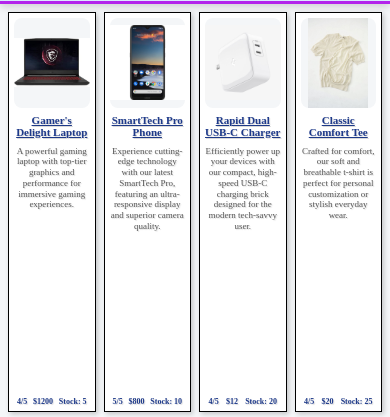
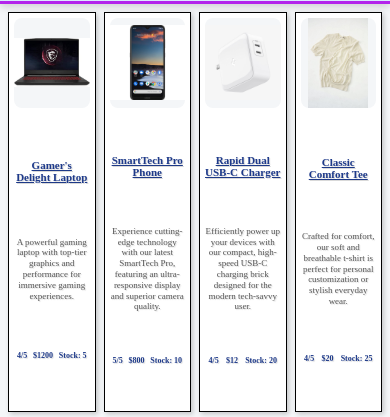
Before and after one commit to taygangillespie/cis371-assignment1-Taygan-Gillespie, a website built with Vite: page index.html in a window 390 px wide. Shown: the part 91-508 px from the top of the page. Built offline with nearby package versions, Linux system fonts and the light colour scheme.

Commit message:
Updated media view

```diff
--- a/main.css
+++ b/main.css
@@ -155,7 +155,7 @@
     padding: 5px;
     display: grid;
     grid-template-columns: repeat(3, auto);
-    grid-template-rows: auto auto 1fr auto;
+    grid-template-rows: auto auto auto auto;
     }
     .store-item p:first-of-type {
         font-size: 11px;
```
